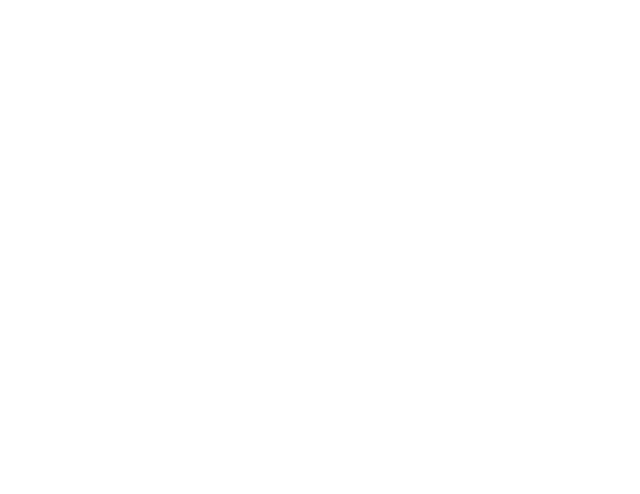
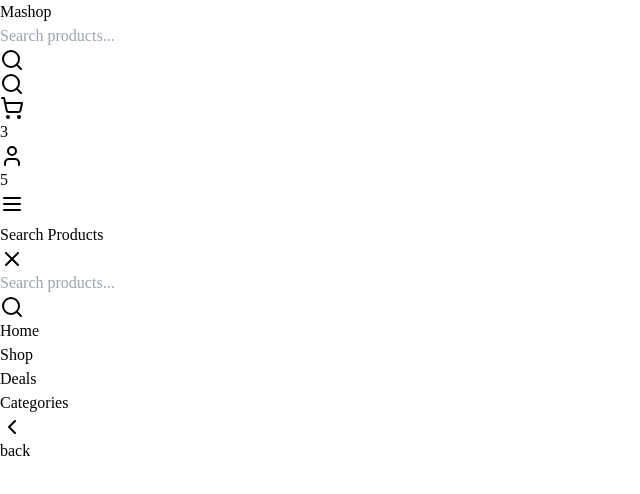
Before and after one commit to alimuhammeddev/Mashop-Store, a React (Vite) app: page /orders in a window 1280 px wide. Before the commit this address had no page. Shown: the top 494 px of the page, without its empty margins (0-640 px from the left). Built offline with nearby package versions, Linux system fonts and the light colour scheme; a web font is replaced by a local one.

Commit message:
worked on orders

```diff
--- a/src/App.jsx
+++ b/src/App.jsx
@@ -8,6 +8,7 @@
 import ShoppingCart from "./Pages/ShoppingCart"
 import Checkout from "./Pages/Checkout"
 import Profile from "./Pages/Profile"
+import OrdersList from "./Components/OrdersList"
 
 const App = () => {
   return (
@@ -22,6 +23,7 @@
         <Route path="/cart" element={<ShoppingCart />} />
         <Route path="/order" element={<Checkout />} />
         <Route path="/profile" element={<Profile />} />
+        <Route path="/orders" element={<OrdersList />} />
       </Routes>
     </>
   )
--- /dev/null
+++ b/src/Components/OrdersList.jsx
@@ -0,0 +1,25 @@
+import { ChevronLeft } from "lucide-react";
+import Header from "../Header";
+import { Link } from "react-router-dom";
+
+const OrdersList = () => {
+  return (
+    <section>
+      <div>
+        <Header />
+      </div>
+
+      <div className="p-4 lg:mt-36 md:mt-36 mt-16">
+        <div>
+          <Link to="/profile">
+            <button className="flex items-center text-lg">
+              <ChevronLeft className="size-5" /> back
+            </button>
+          </Link>
+        </div>
+      </div>
+    </section>
+  );
+};
+
+export default OrdersList;
--- a/src/Pages/Profile.jsx
+++ b/src/Pages/Profile.jsx
@@ -12,6 +12,7 @@
   X,
 } from "lucide-react";
 import Header from "../Header";
+import { Link } from "react-router-dom";
 
 const Profile = () => {
   return (
@@ -27,12 +28,14 @@
       <p className="border w-full -mt-2"></p>
 
       <div className="p-4 max-w-xl space-y-5 justify-center mx-auto mt-5">
+        <Link to="/orders">
           <div className="flex items-center justify-between">
             <h1 className="flex items-center gap-2">
               <ShoppingBagIcon /> Orders
             </h1>{" "}
             <ChevronRight className="text-orange-400" />
           </div>
+        </Link>
         <div className="flex items-center justify-between">
           <h1 className="flex items-center gap-2">
             <MessageCircle /> Inbox
```
Lines whose indentation alone changed are shown as unchanged.
